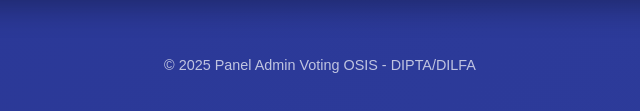
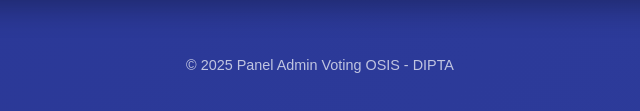
Before and after one commit to just0dipta/DDIF-OSIS-VOTE, a plain HTML site: page admin.html in a window 1280 px wide. Shown: the part 625-736 px from the top of the page, 320-960 px from the left. Drawn offline with Linux system fonts and the light colour scheme.

Commit message:
Update admin.html

```diff
--- a/admin.html
+++ b/admin.html
@@ -688,7 +688,7 @@
     </div>
 
     <footer>
-        <p>© 2025 Panel Admin Voting OSIS - DIPTA/DILFA</p>
+        <p>© 2025 Panel Admin Voting OSIS - DIPTA</p>
     </footer>
 
     <script>
@@ -1706,4 +1706,5 @@ const voters = {
         }
     </script>
 </body>
+
 </html>
```
